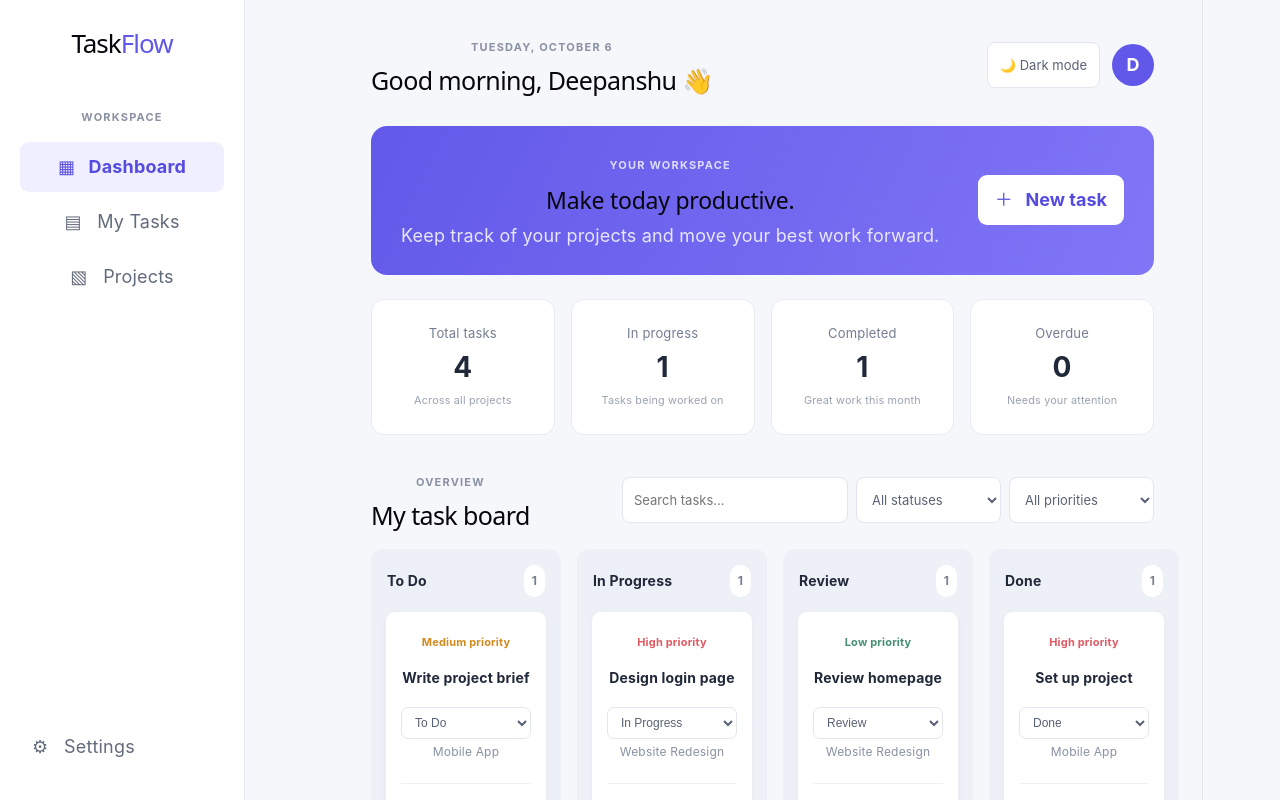
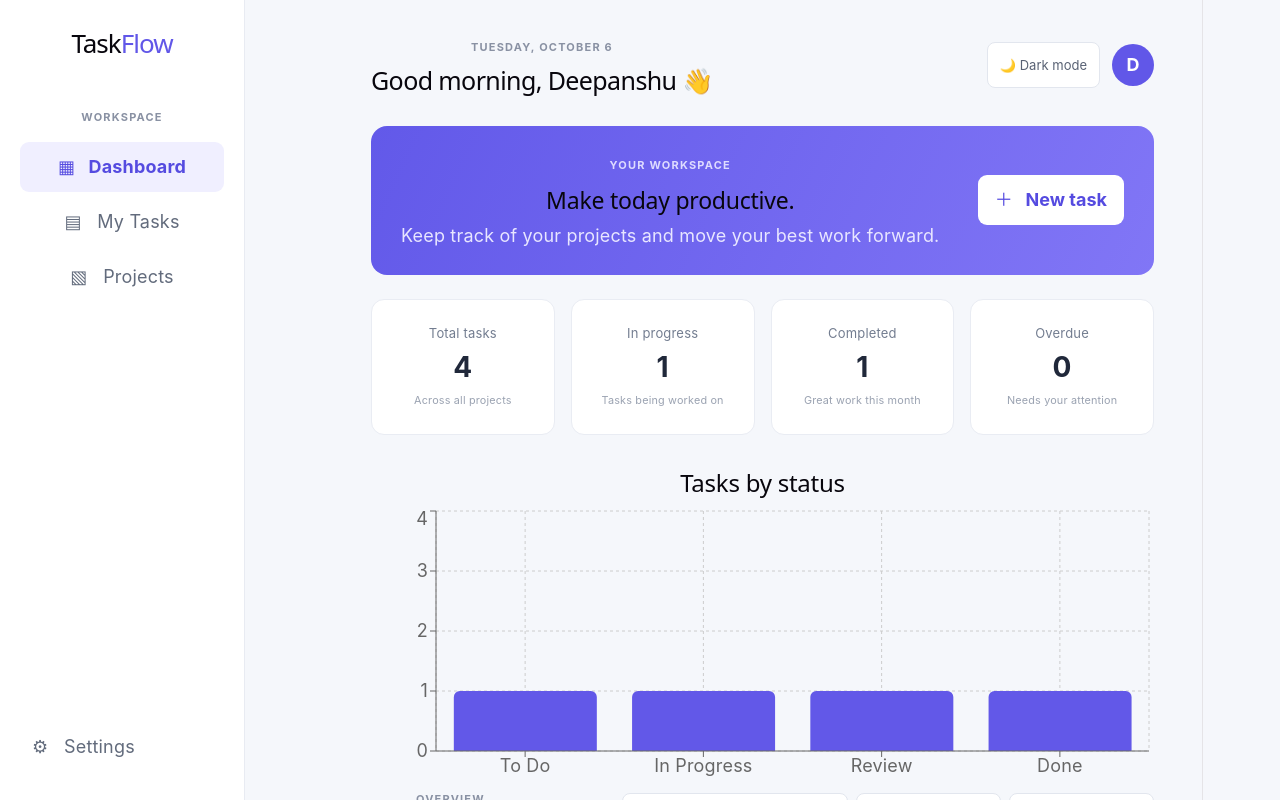
Before and after one commit to deepanshuweb70/Taskflow, a React (Vite) app: page / in a window 1280 px wide. Shown: the top 800 px of the page. Built offline with nearby package versions, Linux system fonts and the light colour scheme.

Commit message:
Add task status chart

```diff
--- a/package.json
+++ b/package.json
@@ -13,7 +13,8 @@
     "@reduxjs/toolkit": "^2.13.0",
     "react": "^19.2.8",
     "react-dom": "^19.2.8",
-    "react-redux": "^9.3.0"
+    "react-redux": "^9.3.0",
+    "recharts": "^3.10.1"
   },
   "devDependencies": {
     "@types/react": "^19.2.18",
--- a/src/App.jsx
+++ b/src/App.jsx
@@ -6,6 +6,7 @@ import {
   deleteTask,
   updateTask,
 } from './features/tasks/tasksSlice'
+import { ResponsiveContainer, BarChart, Bar, XAxis, YAxis, Tooltip, CartesianGrid } from 'recharts'
 import './App.css'
 
 // const startingTasks = []
@@ -33,6 +34,11 @@ function App() {
     ? 'dark'
     : 'light'
 })
+
+const statusChartData = ['To Do', 'In Progress', 'Review', 'Done'].map((status) => ({
+  status,
+  total: tasks.filter((task) => task.status === status).length,
+}))
 
     useEffect(() => {
     localStorage.setItem('taskflow-tasks', JSON.stringify(tasks))
@@ -175,6 +181,21 @@ function handleAddTask(event) {
           <article className="stat-card"><span>Overdue</span><strong>0</strong><small>Needs your attention</small></article>
         </div>
 
+                <section className="chart-card">
+          <h2>Tasks by status</h2>
+          <div style={{ width: '100%', height: 280 }}>
+            <ResponsiveContainer>
+              <BarChart data={statusChartData}>
+                <CartesianGrid strokeDasharray="3 3" />
+                <XAxis dataKey="status" />
+                <YAxis allowDecimals={false} />
+                <Tooltip />
+                <Bar dataKey="total" fill="#6258e8" radius={[6, 6, 0, 0]} />
+              </BarChart>
+            </ResponsiveContainer>
+          </div>
+        </section>
+
         <div className="board-heading" id="board">
           <div><p className="eyebrow">OVERVIEW</p><h2>My task board</h2></div>
           <div className="board-controls">
```
Also changed, not shown: 1 other file (tests, documents, lock files or other folders).
